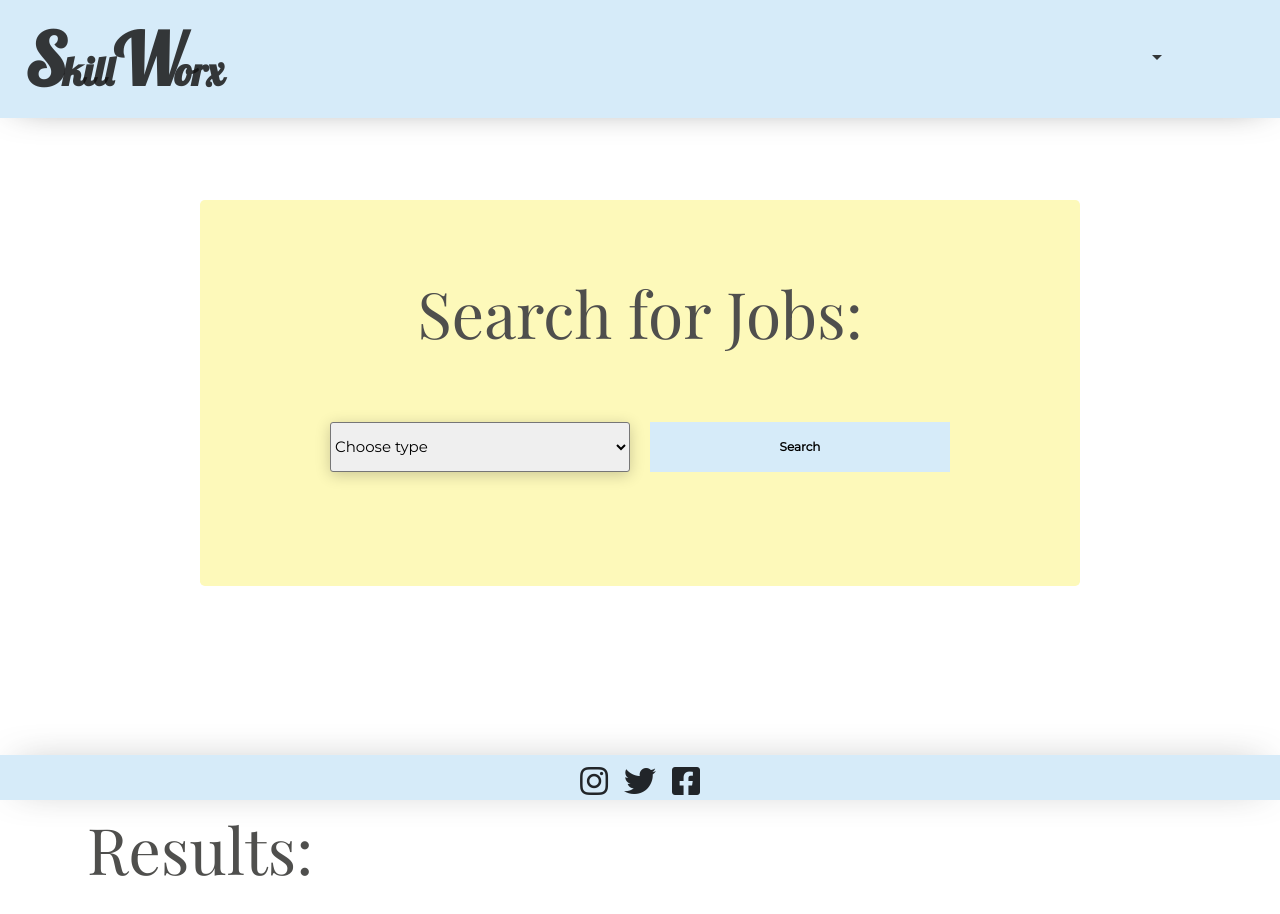
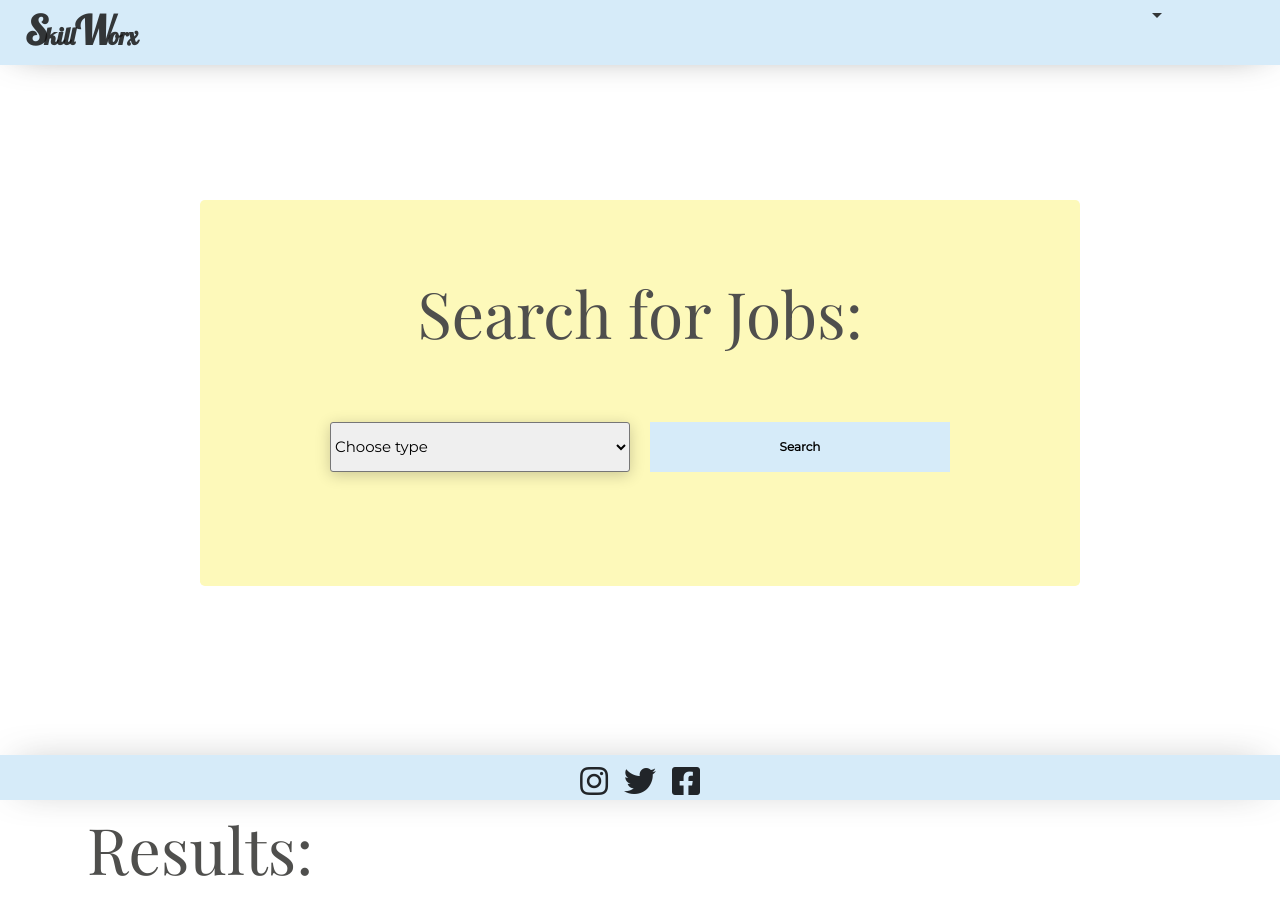
Before and after one commit to Barbi105/Skillworx, a React (Create React App) app in the folder client/: page /search in a window 1280 px wide. Shown: the top 914 px of the page. Built offline with nearby package versions, Linux system fonts and the light colour scheme; no server answers.

Commit message:
logo edit size

```diff
--- a/client/src/components/Navbar/Navbar.css
+++ b/client/src/components/Navbar/Navbar.css
@@ -1,7 +1,7 @@
 #fixedNavbar{
   position: fixed;
   width: 100%;
-  top:0;
+  top:-30px;
   z-index: 99;
   box-shadow: 0px -2px 39px -18px rgba(0,0,0,0.75);
 
@@ -10,6 +10,9 @@
   font-family: 'Lobster', cursive;
   font-weight: bold;
   margin-left: 25px;
+  /* padding: 0; */
+  padding-top: 30px;
+  height: 95px;
   /* position: fixed; */
 }
 .notLanding{
@@ -18,16 +21,19 @@
   margin: 0px;
 }
 .cap-brand {
-  font-size: 4.5rem;
+  font-size: 2.5rem;
   color: rgba(18, 17, 17, 0.831);
   letter-spacing: -3px;
 }
+.kill{
+  /* letter-spacing: -3px; */
+}
 .w{
-  letter-spacing: -8px;
+  letter-spacing: -5px;
 }
 
 .small-cap-brand {
-  font-size: 2.5rem;
+  font-size: 1.5rem;
   color: rgba(18, 17, 17, 0.831);
 
 }
--- a/client/src/components/Navbar/Navbar.jsx
+++ b/client/src/components/Navbar/Navbar.jsx
@@ -8,7 +8,7 @@ function Navbar() {
     <nav className="navbar navbar-light notLanding" >
       <span className="navbar-brand mb-0">
         <span className="cap-brand">S</span>
-        <span className="small-cap-brand">kill</span>
+        <span className="small-cap-brand kill">kill</span>
         <span className="cap-brand w">W</span>
         <span className="small-cap-brand">orx</span>
       </span>
```
